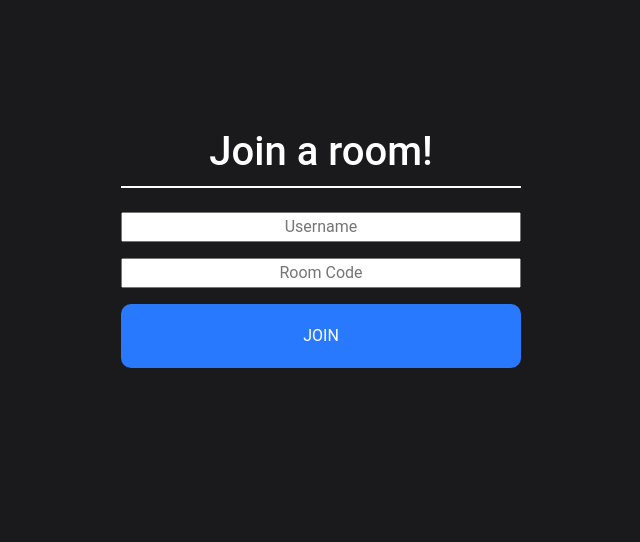
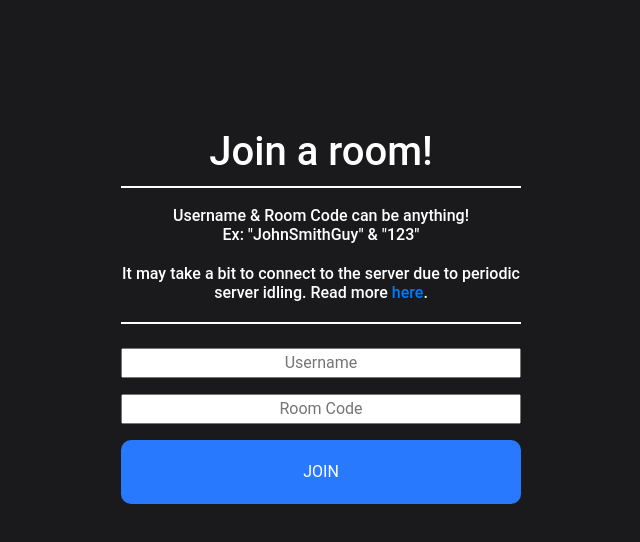
Before and after one commit to Jengworks/Chatter, a React (Create React App) app in the folder client/: page / in a window 1280 px wide. Shown: the top 542 px of the page, without its empty margins (319-959 px from the left). Built offline with nearby package versions, Linux system fonts and the light colour scheme.

Commit message:
added a description in Join

```diff
--- a/client/src/components/Join/Join.css
+++ b/client/src/components/Join/Join.css
@@ -5,6 +5,7 @@ body {
 
 .login-container {
   background-color: #1A1A1D;
+  text-align: center;
   margin: auto;
   width: 400px;
   color: white;
@@ -14,6 +15,15 @@ body {
 .header {
   padding-bottom: 10px;
   border-bottom: 2px solid white;
+}
+
+.desc {
+  padding-top: 10px;
+  padding-bottom: 20px;
+  font-size: 1.0em;
+  color: white;
+  border-bottom: 2px solid white;
+
 }
 
 /* text inputs */
--- a/client/src/components/Join/Join.js
+++ b/client/src/components/Join/Join.js
@@ -10,11 +10,16 @@ const Join = () => {
 
   return (
     <div className="login-container d-flex flex-column">
-      <h1 className="header d-flex justify-content-center"> Join a room! </h1>
+      <h1 className="header"> Join a room! </h1>
+      <h2 className="desc">
+        Username & Room Code can be anything! <br></br>
+        Ex: "JohnSmithGuy" & "123" <br></br><br></br>
+        It may take a bit to connect to the server due to periodic server idling. Read more <a href='https://github.com/Jengworks/React-Web-Chat-App' target='__blank' >here</a>.
+      </h2>
       {/* username */}
-      <input className="d-flex justify-content-center mt-3" placeholder="Username" type="text" onChange={(event) => setName(event.target.value)} />
+      <input className="mt-3" placeholder="Username" type="text" onChange={(event) => setName(event.target.value)} />
       {/* room id */}
-      <input  className="d-flex justify-content-center mt-3" placeholder="Room Code" type="text" onChange={(event) => setRoom(event.target.value)} />
+      <input  className="mt-3" placeholder="Room Code" type="text" onChange={(event) => setRoom(event.target.value)} />
       {/* join button */}
       <Link className="button d-flex justify-content-center mt-3" onClick={event => (!name || !room) ? event.preventDefault() : null} to={`/chat?name=${name}&room=${room}`}>
         <button type="submit"> Join </button>
```
